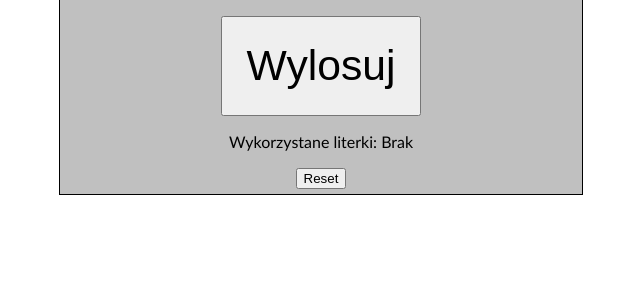
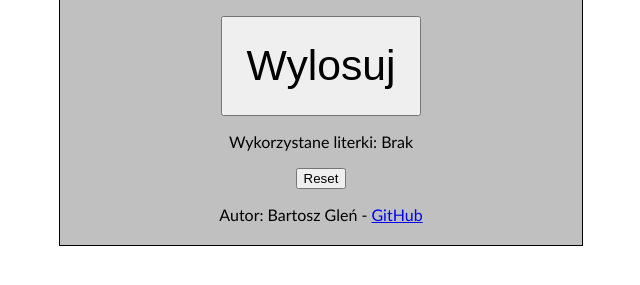
Before and after one commit to karmek-k/pmrandom, a plain HTML site: page index.html in a window 1280 px wide. Shown: the part 219-504 px from the top of the page, without its empty margins (319-959 px from the left). Drawn offline with Linux system fonts and the light colour scheme.

Commit message:
Author credits

```diff
--- a/index.html
+++ b/index.html
@@ -18,6 +18,9 @@
             Wykorzystane literki: <span id="used-letters">Brak</span>
         </p>
         <button id="reset-btn">Reset</button>
+        <p>
+            Autor: Bartosz Gleń - <a href="https://github.com/karmek-k/pmrandom">GitHub</a>
+        </p>
     </div>
     <script src="src/script.js"></script>
 </body>
```
